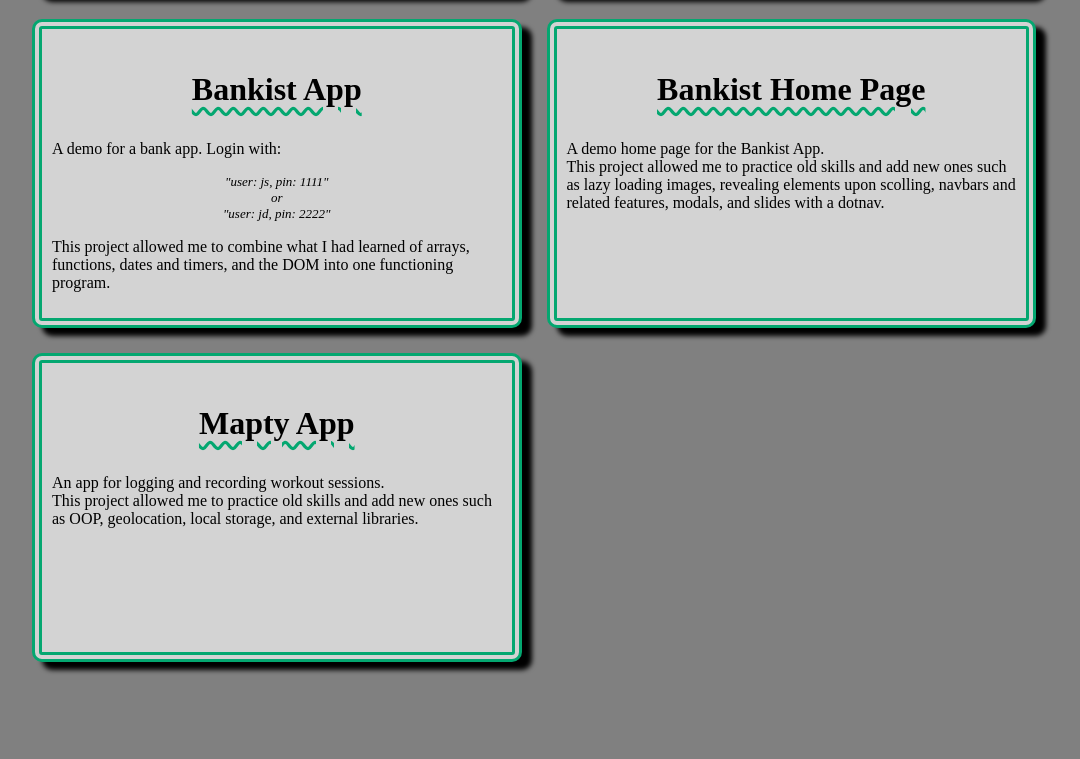
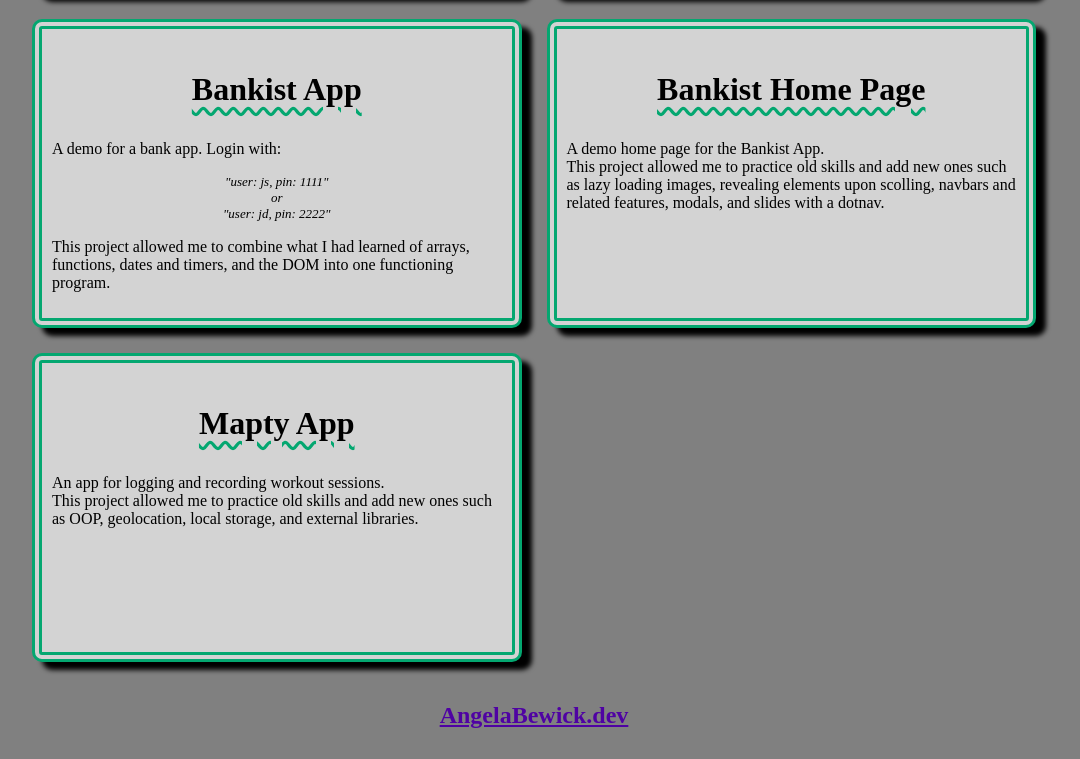
Before and after one commit to AngelaBewick/.github.io, a plain HTML site: page index.html in a window 1280 px wide. Shown: the part 1847-2606 px from the top of the page, without its empty margins (106-1186 px from the left). Before the commit the page ends 2527 px from the top, so only its background shows below. Drawn offline with Linux system fonts and the light colour scheme.

Commit message:
link added to footer

```diff
--- a/index.html
+++ b/index.html
@@ -157,7 +157,11 @@
         </div>
       </div>
     </main>
-    <footer></footer>
+    <footer class="text-center margin-30">
+      <h2 class="devSiteLink">
+        <a href="https://angelabewick.dev/" target="_blank">AngelaBewick.dev</a>
+      </h2>
+    </footer>
     <script type="text/javascript" src="script.js"></script>
   </body>
 </html>
```
